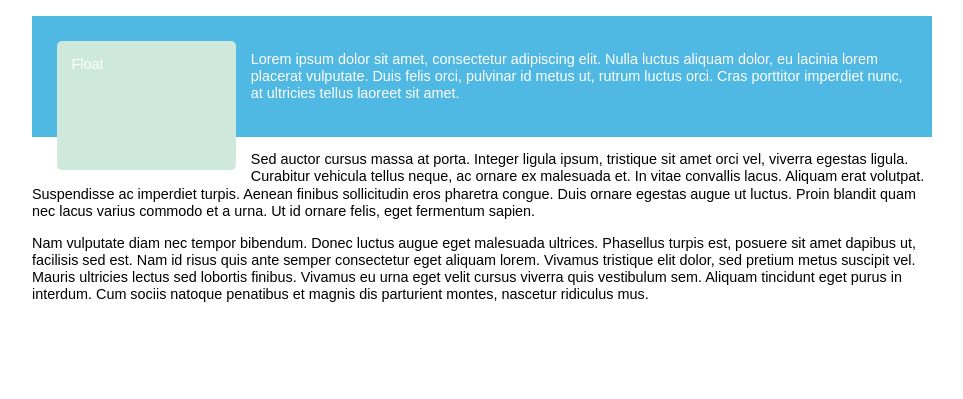
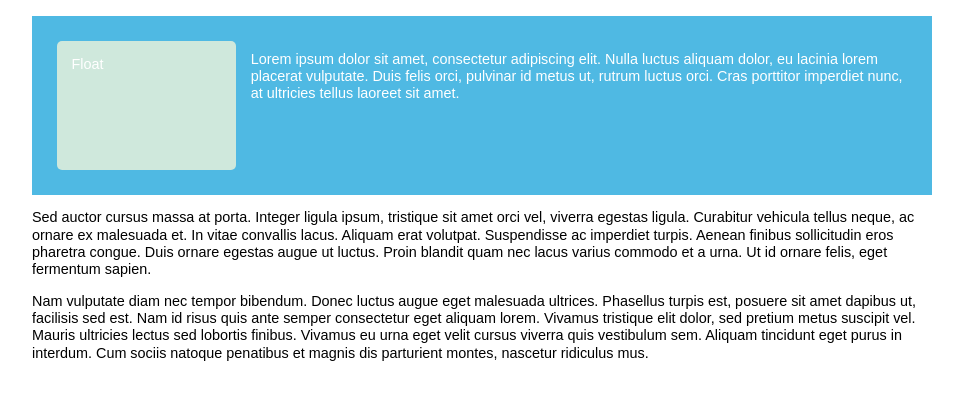
Before and after one commit to Davidb-2107/CSS-Learning-Layouts-Floats, a plain HTML site: page MDN - Simple float example/index.html in a window 1280 px wide. Shown: the part 57-456 px from the top of the page, without its empty margins (158-1121 px from the left). Drawn offline with Linux system fonts and the light colour scheme.

Commit message:
clearfix hack

```diff
--- a/MDN - Simple float example/style.css
+++ b/MDN - Simple float example/style.css
@@ -27,3 +27,10 @@ body {
     padding: 10px;
     color: #fff;
   }
+
+  /*clearfix hack*/
+  .wrapper::after {
+    content: "";
+    clear: both;
+    display: block;
+  }
```
